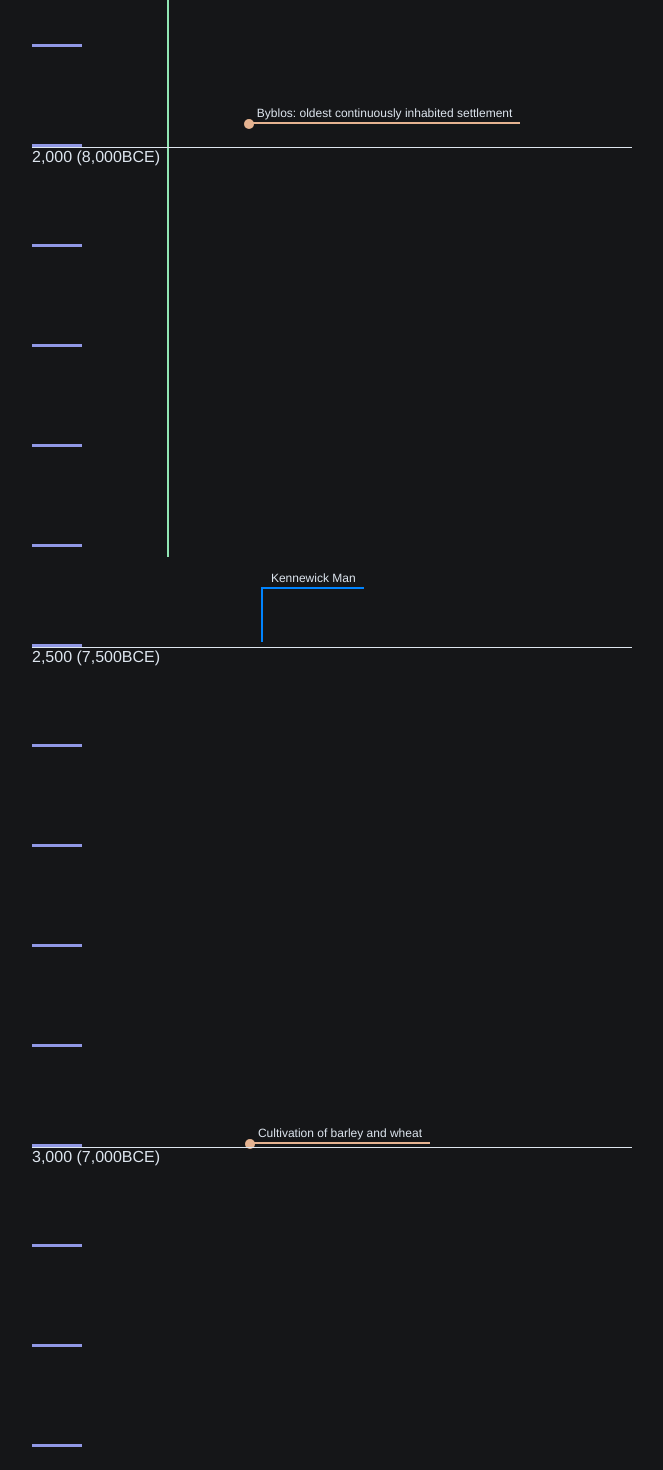
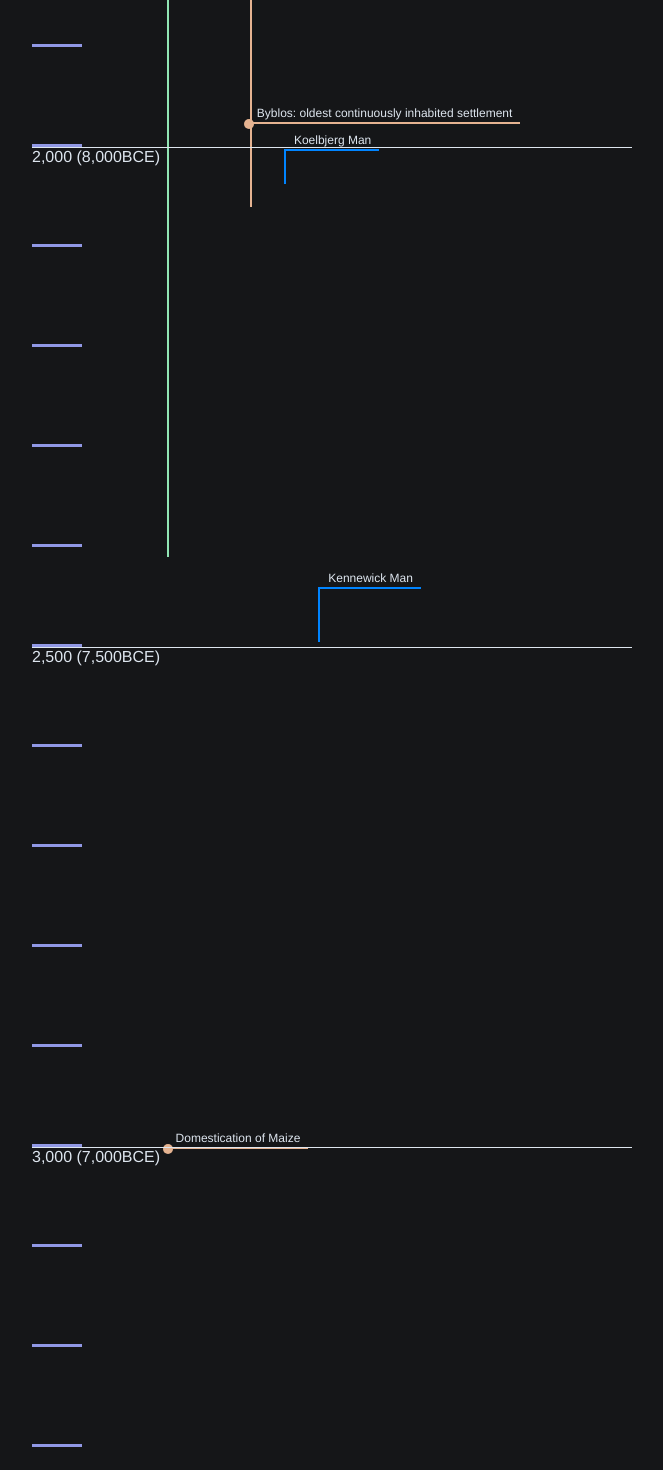
Before and after one commit to andrewlaskey/history-timeline, a Vue app: page / in a window 1280 px wide. Shown: the part 2120-3590 px from the top of the page, without its empty margins (308-971 px from the left). Built offline with nearby package versions, Linux system fonts and the light colour scheme.

Commit message:
feat: more data points

```diff
--- a/src/data/compareables.ts
+++ b/src/data/compareables.ts
@@ -24,6 +24,10 @@ export const compareList: Comparable[] = [
     {
       range: 2156,
       label: 'Astrological Age'
+    },
+    {
+      range: 3500,
+      label: 'General Sherman Tree Age'
     }
   //   ...people.map(({ range, label }) => ({ range: range || 80, label })),
   //   ...states.map(({ range, label }) => ({ range: range || 80, label })),
--- a/src/data/events.ts
+++ b/src/data/events.ts
@@ -90,11 +90,12 @@ export const events: DataPoint[] = [
     category: Category.ARCHEOLOGICAL
   },
   {
-    label: 'Cultivation of barley and wheat',
-    link: 'https://en.wikipedia.org/wiki/Prehistory#Neolithic',
-    year: '7005 BCE',
-    kind: Kind.EVENT,
-    category: Category.ARCHEOLOGICAL
+    label: 'Domestication of wheat',
+    link: 'https://en.wikipedia.org/wiki/Einkorn',
+    year: '8650 BCE',
+    kind: Kind.RANGE,
+    category: Category.ARCHEOLOGICAL,
+    range: 700
   },
   {
     label: 'Colosseum built',
@@ -343,5 +344,13 @@ export const events: DataPoint[] = [
     kind: Kind.RANGE,
     category: Category.NATURE,
     range: 2400
-  }
+  },
+  {
+    label: 'Domestication of Maize',
+    link: 'https://en.wikipedia.org/wiki/Maize',
+    year: '7000 BCE',
+    kind: Kind.EVENT,
+    category: Category.ARCHEOLOGICAL,
+    visibleOnScale: [10, 50]
+  },
 ];
--- a/src/data/people.ts
+++ b/src/data/people.ts
@@ -160,5 +160,13 @@ export const people: DataPoint[] = [
     kind: Kind.RANGE,
     category: Category.PERSON,
     range: 76
+  },
+  {
+    label: 'Koelbjerg Man',
+    link: 'https://en.wikipedia.org/wiki/Koelbjerg_Man',
+    year: '7998 BCE',
+    kind: Kind.RANGE,
+    category: Category.PERSON,
+    range: 25
   }
 ];
```
